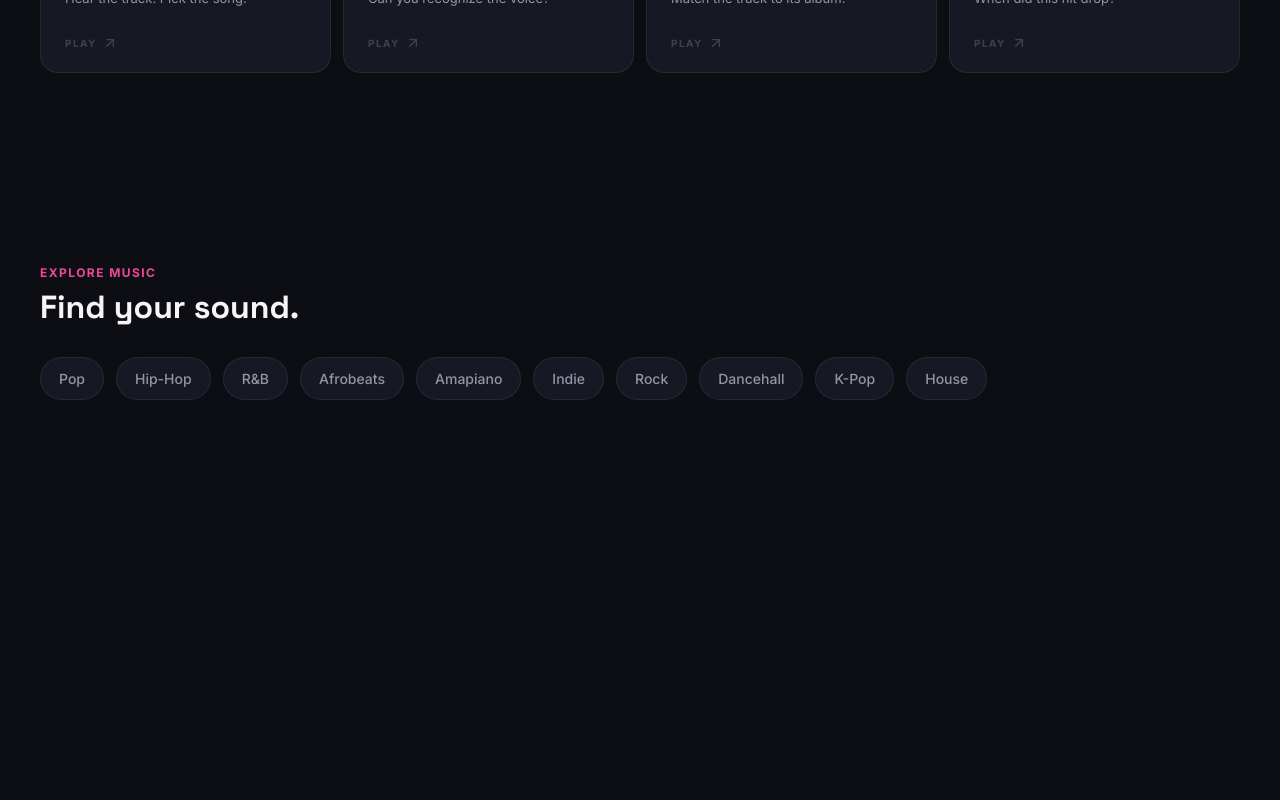
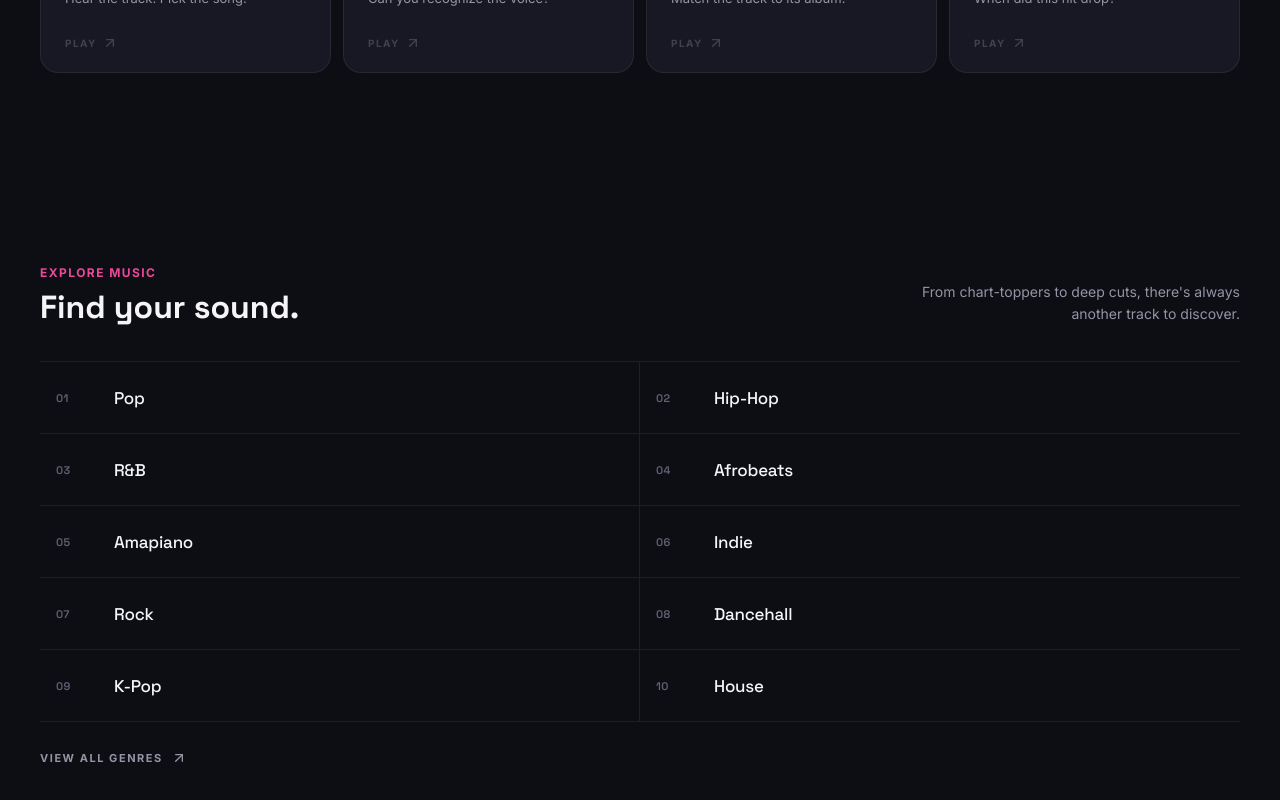
Before and after one commit to PhiLouGii/now-playing, a React (Vite) app: page / in a window 1280 px wide. Shown: the part 1701-2501 px from the top of the page. Before the commit the page ends 2221 px from the top, so only its background shows below. Built offline with nearby package versions, Linux system fonts and the light colour scheme.

Commit message:
Refactor FeaturedGenres component; update genre data structure, enhance layout and styling, and add introductory text

```diff
--- a/src/components/home/FeaturedGenres.css
+++ b/src/components/home/FeaturedGenres.css
@@ -8,55 +8,151 @@
 }
 
 .genres__header {
-  margin-bottom: var(--space-xl);
+  display: flex;
+  align-items: flex-end;
+  justify-content: space-between;
+  gap: 40px;
+  margin-bottom: 36px;
 }
 
 .genres__header .label {
   display: block;
-
   margin-bottom: 10px;
-
   color: var(--color-pink);
 }
 
-.genres__list {
-  display: flex;
-  flex-wrap: wrap;
-  gap: 12px;
+.genres__intro {
+  max-width: 330px;
+  color: var(--color-muted);
+  font-size: 14px;
+  line-height: 1.6;
+  text-align: right;
 }
 
-.genre-pill {
-  padding: 12px 18px;
+.genres__list {
+  display: grid;
+  grid-template-columns: repeat(2, 1fr);
+  border-top: 1px solid var(--border-subtle);
+}
 
+.genre-item {
+  position: relative;
+  display: grid;
+  grid-template-columns: 42px 1fr auto;
+  align-items: center;
+  gap: 16px;
+  min-height: 72px;
+  padding: 0 16px;
+  color: var(--color-white);
+  background: transparent;
+  border: 0;
+  border-bottom: 1px solid var(--border-subtle);
+  text-align: left;
+  transition:
+    background var(--transition-fast),
+    padding var(--transition-normal);
+}
+
+.genre-item:nth-child(odd) {
+  border-right: 1px solid var(--border-subtle);
+}
+
+.genre-item:hover {
+  padding-left: 22px;
+  background: rgba(139, 92, 246, 0.06);
+}
+
+.genre-item__number {
+  color: var(--color-subtle);
+  font-family: var(--font-display);
+  font-size: 11px;
+  font-weight: 600;
+  letter-spacing: 0.04em;
+}
+
+.genre-item__name {
+  font-family: var(--font-display);
+  font-size: 17px;
+  font-weight: 500;
+  letter-spacing: -0.015em;
+}
+
+.genre-item__arrow {
+  color: var(--color-subtle);
+  opacity: 0;
+  transform: translate(-4px, 4px);
+  transition:
+    opacity var(--transition-fast),
+    transform var(--transition-fast),
+    color var(--transition-fast);
+}
+
+.genre-item:hover .genre-item__arrow {
+  color: var(--color-purple-light);
+  opacity: 1;
+  transform: translate(0, 0);
+}
+
+.genres__view-all {
+  display: inline-flex;
+  align-items: center;
+  gap: 8px;
+  margin-top: 28px;
+  padding: 0;
   color: var(--color-muted);
-
-  background: var(--color-surface);
-
-  border: 1px solid var(--border-subtle);
-  border-radius: var(--radius-pill);
-
-  font-size: 14px;
-  font-weight: 500;
-
+  background: transparent;
+  border: 0;
+  font-size: 11px;
+  font-weight: 700;
+  letter-spacing: 0.14em;
   transition:
     color var(--transition-fast),
-    background var(--transition-fast),
-    border-color var(--transition-fast),
-    transform var(--transition-fast);
+    gap var(--transition-fast);
 }
 
-.genre-pill:hover {
+.genres__view-all:hover {
+  gap: 12px;
   color: var(--color-white);
-
-  background: var(--color-surface-hover);
-
-  border-color: rgba(236, 72, 153, 0.4);
-
-  transform: translateY(-2px);
 }
 
 @media (max-width: 768px) {
   .genres {
     padding: var(--space-3xl) 20px 80px;
   }
+
+  .genres__header {
+    align-items: flex-start;
+    flex-direction: column;
+    gap: 14px;
+    margin-bottom: 28px;
+  }
+
+  .genres__intro {
+    max-width: 400px;
+    text-align: left;
+  }
+
+  .genres__list {
+    grid-template-columns: 1fr;
+  }
+
+  .genre-item:nth-child(odd) {
+    border-right: 0;
+  }
 }
+
+@media (max-width: 480px) {
+  .genre-item {
+    grid-template-columns: 34px 1fr auto;
+    min-height: 64px;
+    padding: 0 10px;
+  }
+
+  .genre-item:hover {
+    padding-left: 16px;
+  }
+
+  .genre-item__name {
+    font-size: 16px;
+  }
+}
--- a/src/components/home/FeaturedGenres.tsx
+++ b/src/components/home/FeaturedGenres.tsx
@@ -1,23 +1,56 @@
+import { ArrowUpRight } from 'lucide-react'
 import './FeaturedGenres.css'
 
 const genres = [
-  'Pop',
-  'Hip-Hop',
-  'R&B',
-  'Afrobeats',
-  'Amapiano',
-  'Indie',
-  'Rock',
-  'Dancehall',
-  'K-Pop',
-  'House',
+  {
+    name: 'Pop',
+    count: '01',
+  },
+  {
+    name: 'Hip-Hop',
+    count: '02',
+  },
+  {
+    name: 'R&B',
+    count: '03',
+  },
+  {
+    name: 'Afrobeats',
+    count: '04',
+  },
+  {
+    name: 'Amapiano',
+    count: '05',
+  },
+  {
+    name: 'Indie',
+    count: '06',
+  },
+  {
+    name: 'Rock',
+    count: '07',
+  },
+  {
+    name: 'Dancehall',
+    count: '08',
+  },
+  {
+    name: 'K-Pop',
+    count: '09',
+  },
+  {
+    name: 'House',
+    count: '10',
+  },
 ]
 
 function FeaturedGenres() {
   return (
     <section className="genres">
       <div className="genres__container">
+
         <div className="genres__header">
+          <div>
             <p className="label">
               EXPLORE MUSIC
             </p>
@@ -27,17 +60,43 @@ function FeaturedGenres() {
             </h2>
           </div>
 
+          <p className="genres__intro">
+            From chart-toppers to deep cuts,
+            there's always another track to discover.
+          </p>
+        </div>
+
         <div className="genres__list">
           {genres.map((genre) => (
             <button
-              key={genre}
+              key={genre.name}
               type="button"
-              className="genre-pill"
+              className="genre-item"
             >
-              {genre}
+              <span className="genre-item__number">
+                {genre.count}
+              </span>
+
+              <span className="genre-item__name">
+                {genre.name}
+              </span>
+
+              <ArrowUpRight
+                className="genre-item__arrow"
+                size={17}
+              />
             </button>
           ))}
         </div>
+
+        <button
+          type="button"
+          className="genres__view-all"
+        >
+          <span>VIEW ALL GENRES</span>
+          <ArrowUpRight size={16} />
+        </button>
+
       </div>
     </section>
   )
```
Lines whose indentation alone changed are shown as unchanged.
